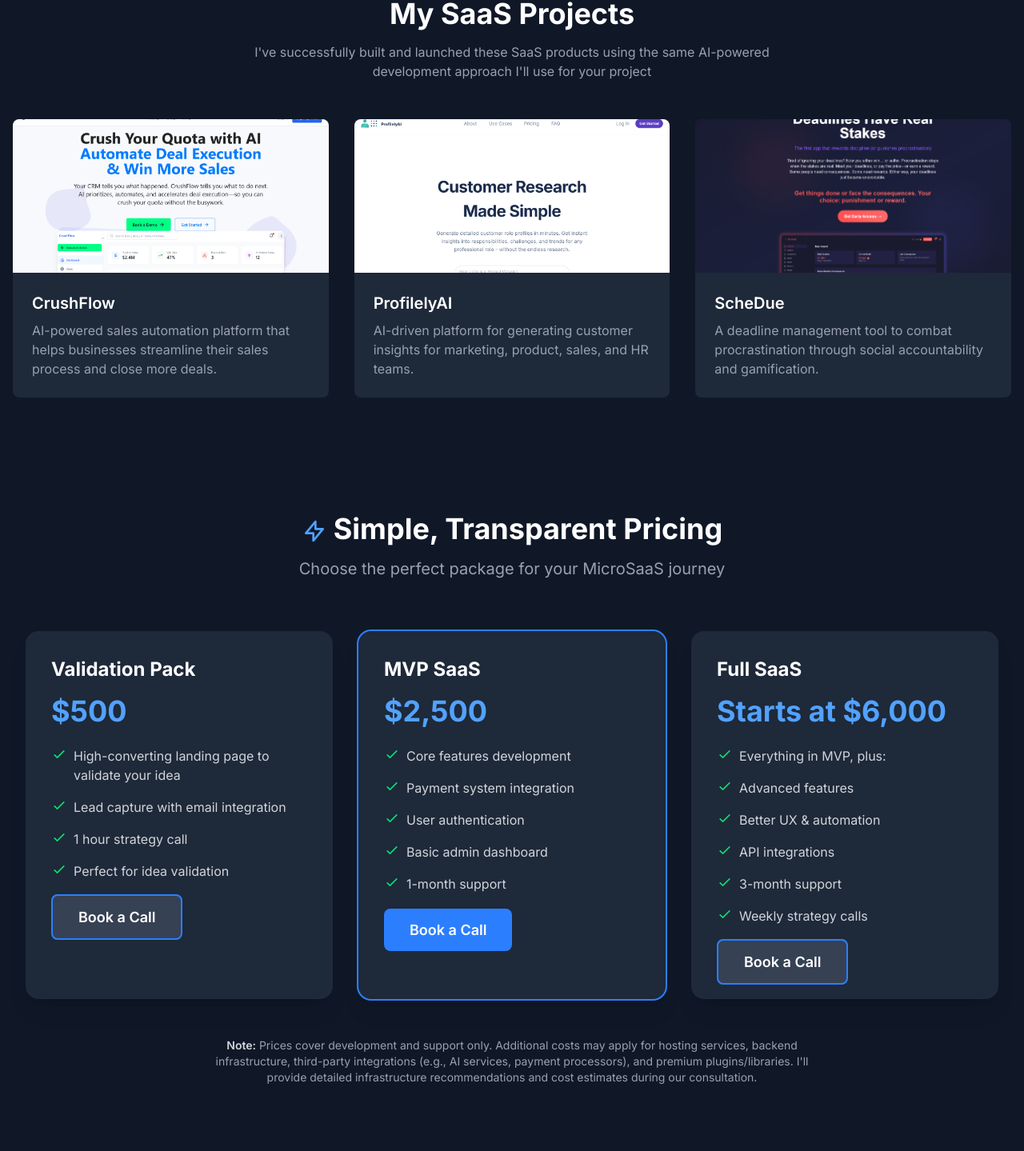
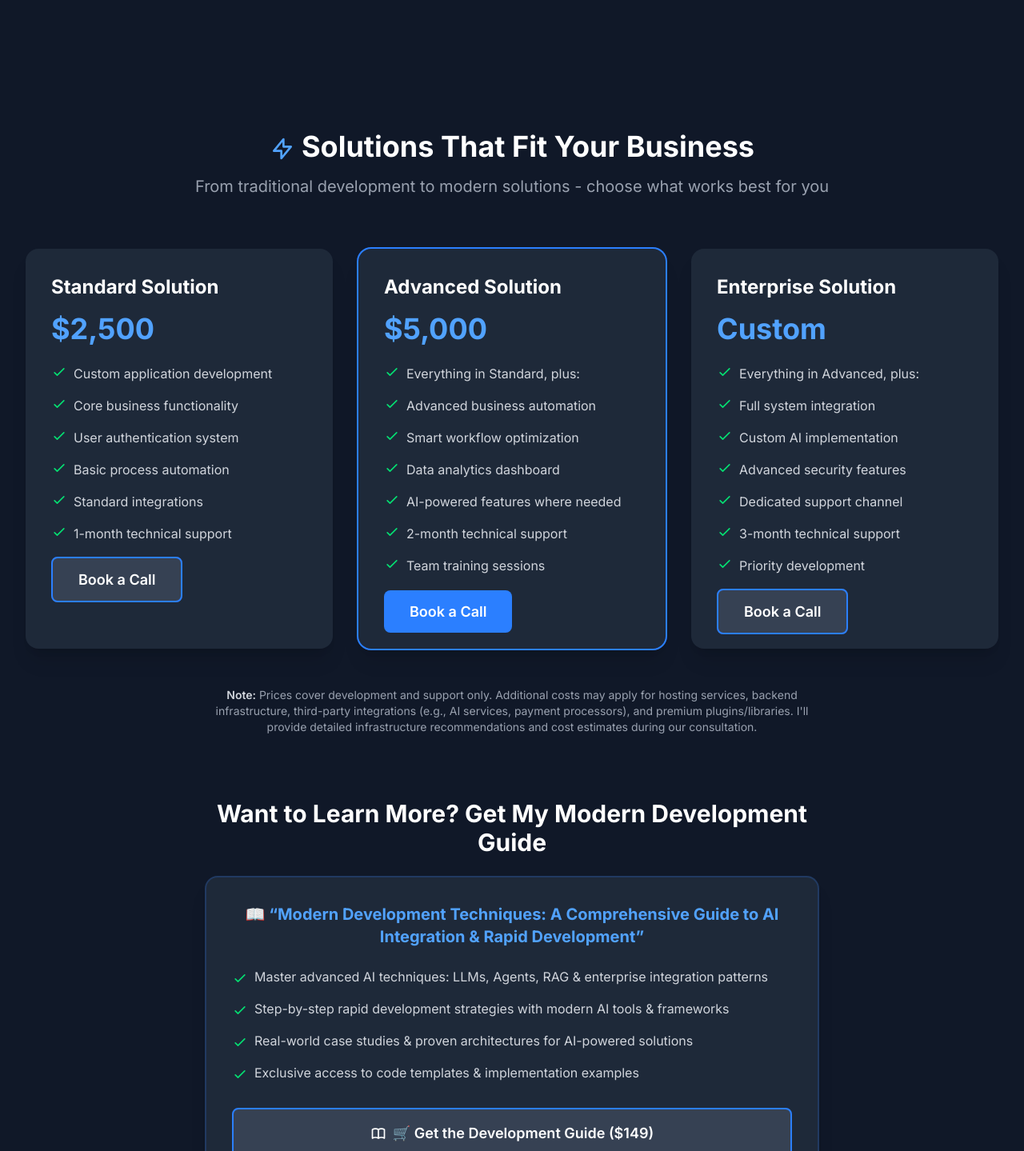
Before and after one commit to franciscohumarang/saas_development, a Next.js app: page / in a window 1280 px wide. Shown: the part 846-2285 px from the top of the page at 80% size. Built offline with nearby package versions, Linux system fonts and the light colour scheme.

Commit message:
Refactor website content to focus on AI-powered business solutions

```diff
--- a/src/app/page.tsx
+++ b/src/app/page.tsx
@@ -6,7 +6,6 @@ import Process from '../components/Process';
 import FAQ from '../components/FAQ';
 import FinalCTA from '../components/FinalCTA';
 import Footer from '../components/Footer';
-import Portfolio from '../components/Portfolio';
 
 export default function Home() {
   return (
@@ -14,7 +13,6 @@ export default function Home() {
       <Header />
       <main className="pt-16">
         <Hero />
-        <Portfolio />
         <section id="services">
           <Pricing />
         </section>
--- a/src/components/FAQ.tsx
+++ b/src/components/FAQ.tsx
@@ -33,38 +33,30 @@ const FAQAccordion = ({ question, answer, isOpen, onClick }: FAQItem & { isOpen:
 const FAQ = () => {
   const [openIndex, setOpenIndex] = useState<number | null>(null);
 
-  const faqItems: FAQItem[] = [
+  const faqItems = [
     {
-      question: 'How long does it take?',
-      answer: '🕒 Validation Pack ($500) → 3 days with up to 2 revisions. \n 🕒 MVP SaaS ($2,500) → 4-6 Weeks\n🕒 Full SaaS ($6,900) → 8-12 Weeks',
+      question: "How can AI transform my business operations?",
+      answer: "AI can revolutionize your business by automating repetitive tasks, providing data-driven insights, and creating intelligent workflows. I help businesses implement AI solutions for customer service automation, predictive analytics, process optimization, and smart decision-making systems. The result is increased efficiency, reduced costs, and improved customer satisfaction."
     },
     {
-      question: 'What if I don\'t have a solid idea yet?',
-      answer: 'Start with the Validation Pack ($500). I\'ll help test your idea before you spend more on development.',
+      question: "What types of AI solutions do you implement?",
+      answer: "I specialize in practical AI implementations including natural language processing for customer service, machine learning for business analytics, automated workflow systems, and intelligent process automation. Each solution is customized to your specific business needs and integrated seamlessly with your existing systems."
     },
     {
-      question: 'What\'s the difference between MVP & Full SaaS?',
-      answer: 'MVP = Core features, quick launch, perfect for validation.\nFull SaaS = More features, better UX, automation, built for scaling.',
+      question: "How do you ensure AI solutions deliver business value?",
+      answer: "I follow a value-first approach: First, I identify specific business processes where AI can create the most impact. Then, I develop and implement solutions with clear ROI metrics. Throughout the process, I focus on practical applications that deliver tangible business results rather than implementing AI just for the sake of it."
     },
     {
-      question: 'Will I own 100% of my SaaS?',
-      answer: 'Yes! You\'ll own everything—code, revenue, and IP.',
+      question: "What's your development timeline?",
+      answer: "Most AI solutions can be implemented in 4-8 weeks, depending on complexity. I use a rapid development approach that combines pre-built AI components with custom development to deliver results quickly. You'll see progress within the first few weeks."
     },
     {
-      question: 'What technologies do you use?',
-      answer: 'For frontend, I use NextJS/React to build modern, fast web applications. For backend, I leverage serverless solutions like Cloudflare Workers, and databases like Supabase or Firebase. CloudFlare Pages for hosting. If you need a traditional backend, I use C# or Python. For mobile apps, I use React Native to build cross-platform solutions.',
+      question: "How do you handle data security with AI implementations?",
+      answer: "Security is paramount when dealing with AI and data. I implement enterprise-grade security measures including encrypted data processing, secure API integrations, and compliance with data protection regulations. All AI solutions are built with privacy-by-design principles."
     },
     {
-      question: 'What if I need custom features?',
-      answer: 'I can add custom features at an extra cost after your launch.',
-    },
-    {
-      question: 'Do you offer refunds?',
-      answer: 'No refunds, but I guarantee a high-quality product that meets your requirements.',
-    },
-    {
-      question: 'What exactly is the Full SaaS package suitable for?',
-      answer: 'The Full SaaS package is designed for focused, single-purpose applications that serve small to medium-sized businesses. It\'s perfect for implementing core business features, standard payment systems, user authentication, and basic admin dashboards. Think of it as a complete but streamlined solution for your specific business need.\n\nHowever, it\'s important to note what this package is NOT designed for. This is not suitable for enterprise-grade applications, multi-tenant architectures, or complex systems requiring microservices. It won\'t support custom AI/ML implementations or applications needing extreme scalability (millions of users). If you need these advanced features, you\'ll need a more comprehensive enterprise solution.',
+      question: "What ongoing support do you provide?",
+      answer: "I provide comprehensive support including AI model maintenance, system optimization, and performance monitoring. I also offer training for your team to effectively use and manage the AI solutions, plus regular updates to improve system performance based on new data and requirements."
     }
   ];
 
--- a/src/components/Header.tsx
+++ b/src/components/Header.tsx
@@ -6,7 +6,6 @@ const Header = () => {
   const [isMenuOpen, setIsMenuOpen] = useState(false);
 
   const navItems = [
-    { label: 'Portfolio', href: '#portfolio' },
     { label: 'Services', href: '#services' },
     { label: 'Why Me', href: '#why-me' },
     { label: 'Process', href: '#process' },
--- a/src/components/PlaybookModal.tsx
+++ b/src/components/PlaybookModal.tsx
@@ -48,7 +48,7 @@ export default function PlaybookModal({ isOpen, onClose }: PlaybookModalProps) {
                 Get Notified When Ready
               </h3>
               <p className="text-gray-400 mb-4">
-                The DIY Playbook is currently being updated. Enter your email to be notified when it&apos;s available.
+                The Comrehensive Guide is currently being updated. Enter your email to be notified when it&apos;s available.
               </p>
 
               <form
@@ -92,7 +92,7 @@ export default function PlaybookModal({ isOpen, onClose }: PlaybookModalProps) {
                   </div>
                   <div className="ml-3">
                     <label htmlFor="terms" className="text-sm text-gray-300">
-                      I agree to receive email notifications about the DIY Playbook
+                      I agree to receive email notifications about the Comprehensive Guide
                     </label>
                   </div>
                 </div>
--- a/src/components/Pricing.tsx
+++ b/src/components/Pricing.tsx
@@ -48,43 +48,47 @@ const Pricing = () => {
 
   const tiers = [
     {
-      id: 'validation',
-      title: 'Validation Pack',
-      price: '$500',
+      id: 'standard',
+      title: 'Standard Solution',
+      price: '$2,500',
       features: [
-        'High-converting landing page to validate your idea',
-        'Lead capture with email integration',
-        '1 hour strategy call',
-        'Perfect for idea validation',
+        'Custom application development',
+        'Core business functionality',
+        'User authentication system',
+        'Basic process automation',
+        'Standard integrations',
+        '1-month technical support',
       ],
       ctaText: 'Book a Call',
     },
     {
-      id: 'mvp',
-      title: 'MVP SaaS',
-      price: '$2,500',
+      id: 'advanced',
+      title: 'Advanced Solution',
+      price: '$5,000',
       features: [
-        'Core features development',
-        'Payment system integration',
-        'User authentication',
-        'Basic admin dashboard',
-        '1-month support',
-
+        'Everything in Standard, plus:',
+        'Advanced business automation',
+        'Smart workflow optimization',
+        'Data analytics dashboard',
+        'AI-powered features where needed',
+        '2-month technical support',
+        'Team training sessions',
       ],
       ctaText: 'Book a Call',
       isPopular: true,
     },
     {
-      id: 'full',
-      title: 'Full SaaS',
-      price: 'Starts at $6,000',
+      id: 'enterprise',
+      title: 'Enterprise Solution',
+      price: 'Custom',
       features: [
-        'Everything in MVP, plus:',
-        'Advanced features',
-        'Better UX & automation',
-        'API integrations',
-        '3-month support',
-        'Weekly strategy calls',
+        'Everything in Advanced, plus:',
+        'Full system integration',
+        'Custom AI implementation',
+        'Advanced security features',
+        'Dedicated support channel',
+        '3-month technical support',
+        'Priority development',
       ],
       ctaText: 'Book a Call',
     },
@@ -98,10 +102,10 @@ const Pricing = () => {
             <svg className="w-8 h-8 inline-block mr-2 text-blue-400" fill="none" viewBox="0 0 24 24" stroke="currentColor">
               <path strokeLinecap="round" strokeLinejoin="round" strokeWidth={2} d="M13 10V3L4 14h7v7l9-11h-7z" />
             </svg>
-            Simple, Transparent Pricing
+            Solutions That Fit Your Business
           </h2>
           <p className="text-xl text-gray-400">
-            Choose the perfect package for your MicroSaaS journey
+            From traditional development to modern solutions - choose what works best for you
           </p>
         </div>
 
@@ -118,33 +122,39 @@ const Pricing = () => {
           </p>
         </div>
 
-        {/* DIY Playbook Section */}
-        <div className="mt-20 max-w-2xl mx-auto text-center">
+        {/* Modern Development Guide Section */}
+        <div className="text-center max-w-3xl mx-auto">
           <h3 className="text-2xl md:text-3xl font-bold text-white mb-6">
-            Still Unsure? Get the $99 Playbook!
+            Want to Learn More? Get My Modern Development Guide
           </h3>
           <div className="bg-gray-800 rounded-2xl shadow-xl p-8 border-2 border-blue-500/20">
             <h4 className="text-xl font-bold text-blue-400 mb-6">
-              📖 &ldquo;Launch Your SaaS with AI Tools – Step by Step&rdquo;
+              📖 &ldquo;Modern Development Techniques: A Comprehensive Guide to AI Integration & Rapid Development&rdquo;
             </h4>
             <ul className="space-y-4 mb-8 text-left">
               <li className="flex items-start">
                 <svg className="w-5 h-5 text-green-400 mr-2 flex-shrink-0 mt-1" fill="none" viewBox="0 0 24 24" stroke="currentColor">
                   <path strokeLinecap="round" strokeLinejoin="round" strokeWidth={2} d="M5 13l4 4L19 7" />
                 </svg>
-                <span className="text-gray-300">Step-by-step guide based on real SaaS launches</span>
+                <span className="text-gray-300">Master advanced AI techniques: LLMs, Agents, RAG & enterprise integration patterns</span>
               </li>
               <li className="flex items-start">
                 <svg className="w-5 h-5 text-green-400 mr-2 flex-shrink-0 mt-1" fill="none" viewBox="0 0 24 24" stroke="currentColor">
                   <path strokeLinecap="round" strokeLinejoin="round" strokeWidth={2} d="M5 13l4 4L19 7" />
                 </svg>
-                <span className="text-gray-300">Tools, templates & exact workflows</span>
+                <span className="text-gray-300">Step-by-step rapid development strategies with modern AI tools & frameworks</span>
               </li>
               <li className="flex items-start">
                 <svg className="w-5 h-5 text-green-400 mr-2 flex-shrink-0 mt-1" fill="none" viewBox="0 0 24 24" stroke="currentColor">
                   <path strokeLinecap="round" strokeLinejoin="round" strokeWidth={2} d="M5 13l4 4L19 7" />
                 </svg>
-                <span className="text-gray-300">Mistakes to avoid (so you don&apos;t waste time & money)</span>
+                <span className="text-gray-300">Real-world case studies & proven architectures for AI-powered solutions</span>
+              </li>
+              <li className="flex items-start">
+                <svg className="w-5 h-5 text-green-400 mr-2 flex-shrink-0 mt-1" fill="none" viewBox="0 0 24 24" stroke="currentColor">
+                  <path strokeLinecap="round" strokeLinejoin="round" strokeWidth={2} d="M5 13l4 4L19 7" />
+                </svg>
+                <span className="text-gray-300">Exclusive access to code templates & implementation examples</span>
               </li>
             </ul>
             <button
@@ -154,7 +164,7 @@ const Pricing = () => {
               <svg className="w-5 h-5 mr-2" fill="none" viewBox="0 0 24 24" stroke="currentColor">
                 <path strokeLinecap="round" strokeLinejoin="round" strokeWidth={2} d="M12 6.253v13m0-13C10.832 5.477 9.246 5 7.5 5S4.168 5.477 3 6.253v13C4.168 18.477 5.754 18 7.5 18s3.332.477 4.5 1.253m0-13C13.168 5.477 14.754 5 16.5 5c1.747 0 3.332.477 4.5 1.253v13C19.832 18.477 18.247 18 16.5 18c-1.746 0-3.332.477-4.5 1.253" />
               </svg>
-              🛒 Get the $99 Playbook
+              🛒 Get the Development Guide ($149)
             </button>
           </div>
         </div>
--- a/src/components/Process.tsx
+++ b/src/components/Process.tsx
@@ -4,10 +4,10 @@ export default function Process() {
       <div className="container mx-auto px-4">
         <div className="text-center mb-12">
           <h2 className="text-3xl md:text-4xl font-bold mb-4 text-white">
-            Here&apos;s How I&apos;ll Launch Your SaaS
+            My AI-Powered Development Process
           </h2>
           <p className="text-gray-400 max-w-2xl mx-auto">
-            A simple, proven process to turn your idea into a working SaaS product.
+            A cutting-edge approach that combines business expertise with AI innovation to transform your operations.
           </p>
         </div>
 
@@ -16,9 +16,9 @@ export default function Process() {
             <div className="w-12 h-12 bg-blue-500 rounded-full flex items-center justify-center text-white font-bold mb-4">
               1
             </div>
-            <h3 className="text-xl font-semibold mb-2 text-white">Book a Call</h3>
+            <h3 className="text-xl font-semibold mb-2 text-white">AI Strategy Planning</h3>
             <p className="text-gray-400">
-              We&apos;ll hop on a 15-min call to discuss your idea and pick the right package. Quick, no-pressure chat.
+              I analyze your business processes and identify key areas where AI can drive the most value and automation opportunities.
             </p>
           </div>
 
@@ -26,9 +26,9 @@ export default function Process() {
             <div className="w-12 h-12 bg-blue-500 rounded-full flex items-center justify-center text-white font-bold mb-4">
               2
             </div>
-            <h3 className="text-xl font-semibold mb-2 text-white">Build & Iterate</h3>
+            <h3 className="text-xl font-semibold mb-2 text-white">AI Solution Development</h3>
             <p className="text-gray-400">
-              I&apos;ll handle the AI-powered development while you focus on your business. You&apos;ll get regular updates and live strategy calls.
+              Using advanced AI tools and frameworks, I build custom solutions that automate tasks, enhance decision-making, and optimize workflows.
             </p>
           </div>
 
@@ -36,9 +36,9 @@ export default function Process() {
             <div className="w-12 h-12 bg-blue-500 rounded-full flex items-center justify-center text-white font-bold mb-4">
               3
             </div>
-            <h3 className="text-xl font-semibold mb-2 text-white">Launch & Scale</h3>
+            <h3 className="text-xl font-semibold mb-2 text-white">Integration & Optimization</h3>
             <p className="text-gray-400">
-              Your SaaS goes live. I&apos;ll provide ongoing support to ensure it scales smoothly. Ready for growth.
+              Seamlessly integrate AI solutions into your existing systems and continuously optimize for maximum business impact.
             </p>
           </div>
         </div>
--- a/src/components/WhyMe.tsx
+++ b/src/components/WhyMe.tsx
@@ -9,8 +9,8 @@ interface Feature {
 export default function WhyMe() {
   const features: Feature[] = [
     {
-      title: "Built & Launched SaaS with AI",
-      description: "Successfully built and launched SaaS products using AI-powered development methodologies.",
+      title: "Full-Stack Development",
+      description: "From web applications to mobile solutions, I build robust, scalable systems using proven technologies and best practices.",
       icon: (
         <svg className="w-6 h-6" fill="none" viewBox="0 0 24 24" stroke="currentColor">
           <path strokeLinecap="round" strokeLinejoin="round" strokeWidth={2} d="M13 10V3L4 14h7v7l9-11h-7z" />
@@ -18,8 +18,8 @@ export default function WhyMe() {
       ),
     },
     {
-      title: "Proven Track Record",
-      description: "Helped founders go from idea to MVP in under 30 days. I focus on speed without compromising quality.",
+      title: "Business Process Optimization",
+      description: "I help identify and streamline your core business processes, implementing automation where it adds the most value.",
       icon: (
         <svg className="w-6 h-6" fill="none" viewBox="0 0 24 24" stroke="currentColor">
           <path strokeLinecap="round" strokeLinejoin="round" strokeWidth={2} d="M9 12l2 2 4-4m5.618-4.016A11.955 11.955 0 0112 2.944a11.955 11.955 0 01-8.618 3.04A12.02 12.02 0 003 9c0 5.591 3.824 10.29 9 11.622 5.176-1.332 9-6.03 9-11.622 0-1.042-.133-2.052-.382-3.016z" />
@@ -27,8 +27,8 @@ export default function WhyMe() {
       ),
     },
     {
-      title: "Technical Expertise",
-      description: "Deep understanding of scalability and architecture. Your app will be built on a solid foundation from day one.",
+      title: "Modern Tech Integration",
+      description: "Strategic integration of AI and modern tools to enhance your existing systems, not replace them. I focus on practical solutions that deliver real value.",
       icon: (
         <svg className="w-6 h-6" fill="none" viewBox="0 0 24 24" stroke="currentColor">
           <path strokeLinecap="round" strokeLinejoin="round" strokeWidth={2} d="M19 11H5m14 0a2 2 0 012 2v6a2 2 0 01-2 2H5a2 2 0 01-2-2v-6a2 2 0 012-2m14 0V9a2 2 0 00-2-2M5 11V9a2 2 0 012-2m0 0V5a2 2 0 012-2h6a2 2 0 012 2v2M7 7h10" />
@@ -36,8 +36,8 @@ export default function WhyMe() {
       ),
     },
     {
-      title: "Results-Focused",
-      description: "No fluff, no BS—just results. I'm committed to turning your idea into a profitable SaaS product.",
+      title: "Results-Driven Approach",
+      description: "Every solution is built with clear business objectives in mind, focusing on ROI, efficiency gains, and measurable improvements to your bottom line.",
       icon: (
         <svg className="w-6 h-6" fill="none" viewBox="0 0 24 24" stroke="currentColor">
           <path strokeLinecap="round" strokeLinejoin="round" strokeWidth={2} d="M9 19v-6a2 2 0 00-2-2H5a2 2 0 00-2 2v6a2 2 0 002 2h2a2 2 0 002-2zm0 0V9a2 2 0 012-2h2a2 2 0 012 2v10m-6 0a2 2 0 002 2h2a2 2 0 002-2m0 0V5a2 2 0 012-2h2a2 2 0 012 2v14a2 2 0 01-2 2h-2a2 2 0 01-2-2z" />
@@ -54,7 +54,7 @@ export default function WhyMe() {
             Why Work With Me?
           </h2>
           <p className="text-gray-400 max-w-2xl mx-auto">
-            I&apos;m not just another developer. I&apos;m a tech expert who leverages AI to build profitable SaaS products—and now I&apos;m helping you do the same.
+            I combine traditional software expertise with modern technology to deliver solutions that truly work for your business.
           </p>
         </div>
 
```
Also changed, not shown: src/components/FinalCTA.tsx (+4 -4 lines), src/components/Hero.tsx (+5 -5 lines).
